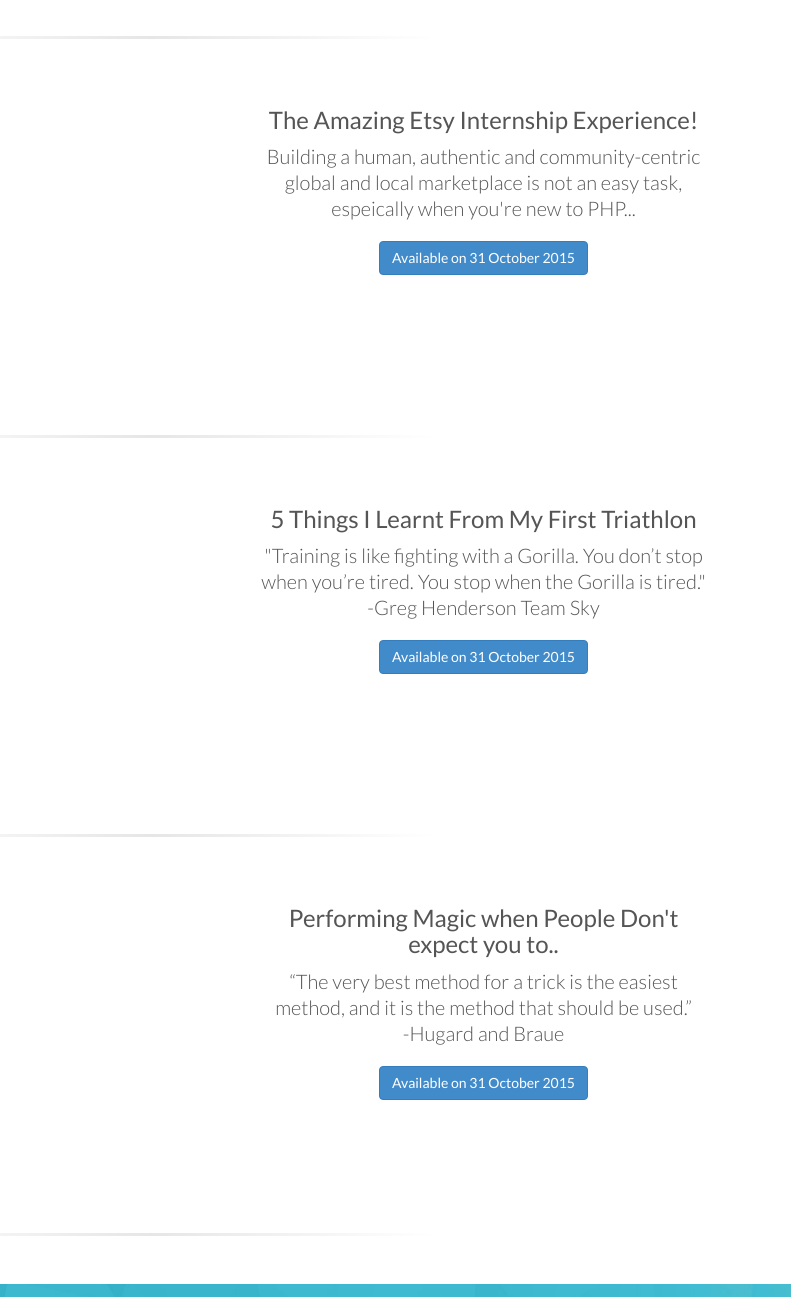
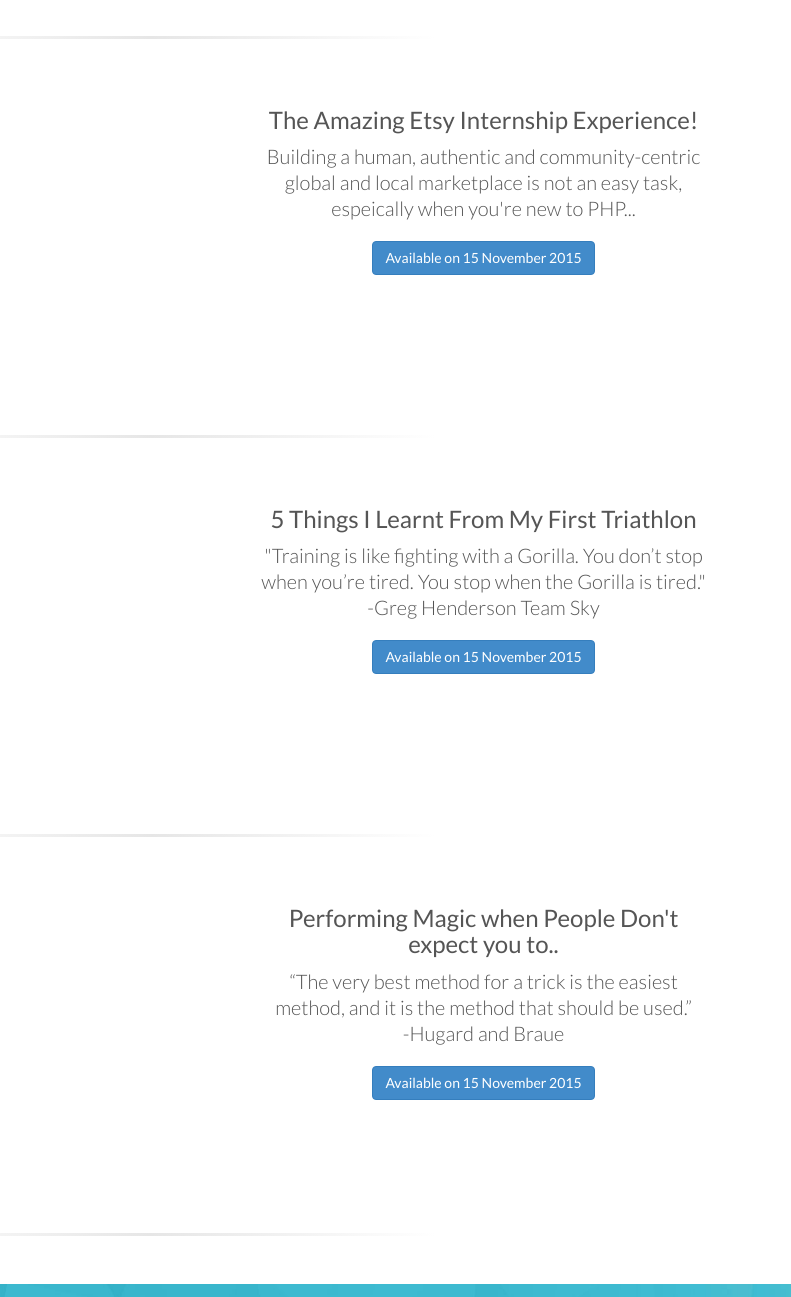
Before and after one commit to ddiddi/ddiddiMe, a plain HTML site: page index.html in a window 1280 px wide. Shown: the part 2933-4230 px from the top of the page, 489-1280 px from the left. Drawn offline with Linux system fonts and the light colour scheme.

Commit message:
Date change to 15 Nov 2015. No further date changes allowed

```diff
--- a/index.html
+++ b/index.html
@@ -219,7 +219,7 @@
                 <h3>The Amazing Etsy Internship Experience!</h3>
 
                 <p>Building a human, authentic and community-centric global and local marketplace is not an easy task, espeically when you're new to PHP...</p>
-                <a class="btn btn-primary" href="#">Available on 31 October 2015 </a>
+                <a class="btn btn-primary" href="#">Available on 15 November 2015 </a>
             </div>
         </div>
         <!-- /.row -->
@@ -237,7 +237,7 @@
                 <h3>5 Things I Learnt From My First Triathlon</h3>
 
                 <p>"Training is like fighting with a Gorilla. You don’t stop when you’re tired. You stop when the Gorilla is tired."<br> -Greg Henderson Team Sky</p>
-                <a class="btn btn-primary" href="#">Available on 31 October 2015  </a>
+                <a class="btn btn-primary" href="#">Available on 15 November 2015  </a>
             </div>
         </div>
         <!-- /.row -->
@@ -256,7 +256,7 @@
 
                 <p>“The very best method for a trick is the easiest method, and it is the method that should be used.” <br>
 -Hugard and Braue </p>
-                <a class="btn btn-primary" href="#">Available on 31 October 2015 </a>
+                <a class="btn btn-primary" href="#">Available on 15 November 2015 </a>
             </div>
         </div>
         <!-- /.row -->
```
